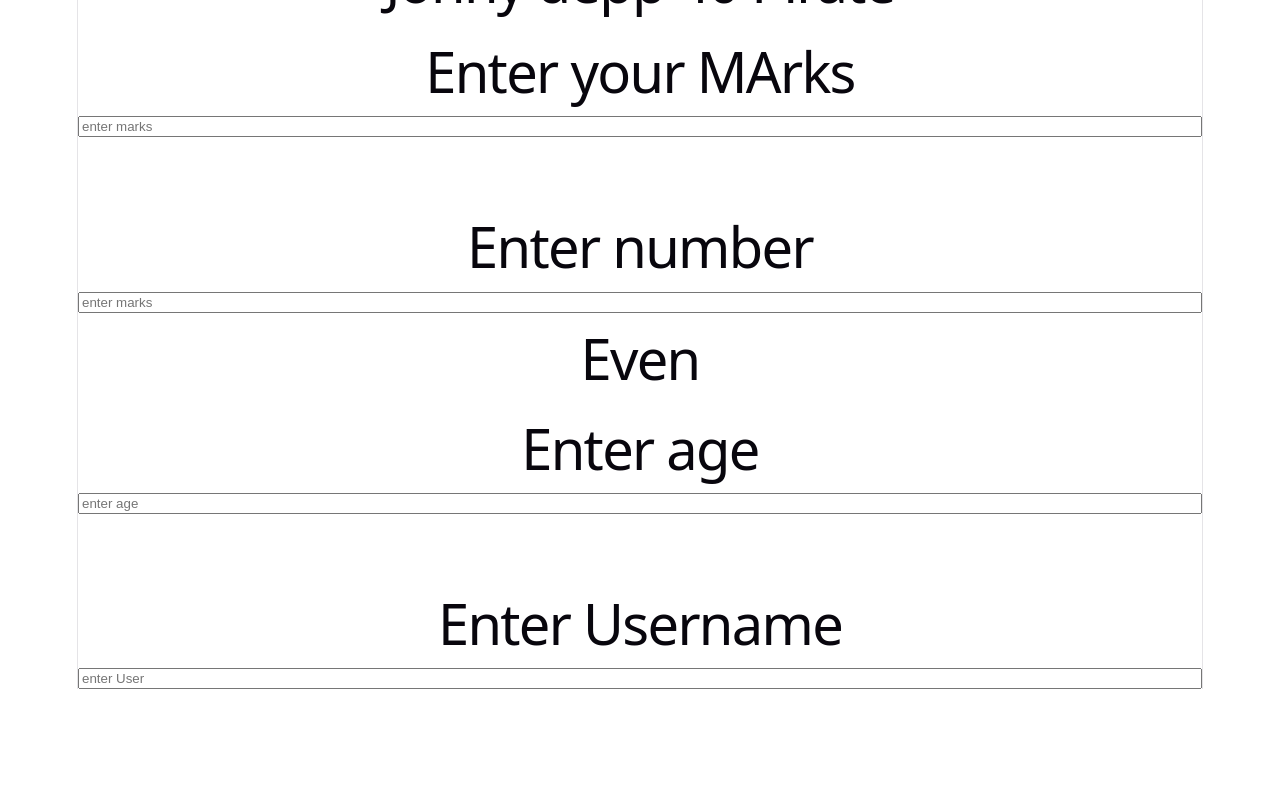
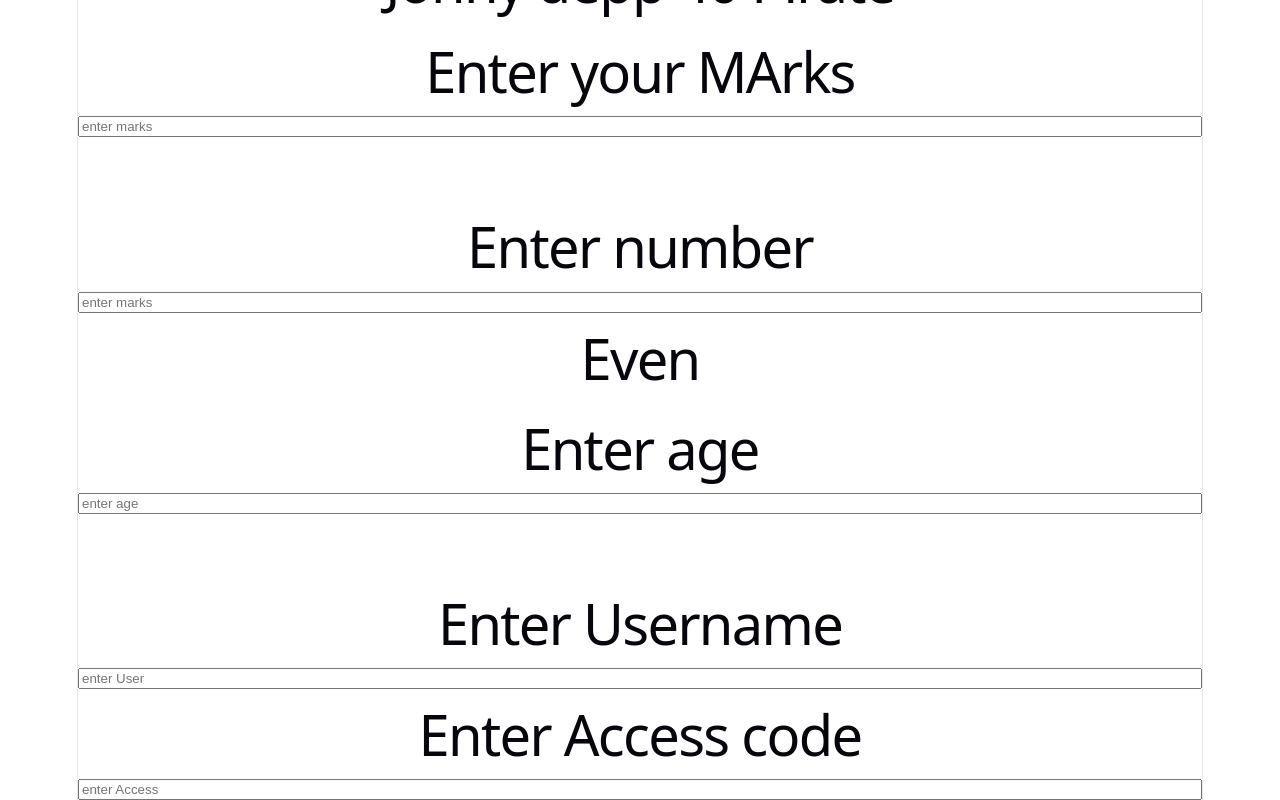
Before and after one commit to alyanshah23/test, a React (Vite) app in the folder first-assign/: page / in a window 1280 px wide. Shown: the part 334-1134 px from the top of the page. Before the commit the page ends 1023 px from the top, so only its background shows below. Built offline with nearby package versions, Linux system fonts and the light colour scheme.

Commit message:
react assignment update

```diff
--- a/first-assign/package.json
+++ b/first-assign/package.json
@@ -4,7 +4,7 @@
   "version": "0.0.0",
   "type": "module",
   "scripts": {
-    "dev": "vite",
+    "khuljasimsim": "vite",
     "build": "vite build",
     "lint": "eslint .",
     "preview": "vite preview"
--- a/first-assign/src/App.jsx
+++ b/first-assign/src/App.jsx
@@ -5,6 +5,7 @@ import Marksfromuser from "./MyComponents/Marksfromuser";
 import Evod from "./MyComponents/Evod";
 import Age from "./MyComponents/Age";
 import User from "./MyComponents/User";
+import Access from "./MyComponents/Access";
 function App() {
   return (
    <>
@@ -15,6 +16,7 @@ function App() {
     <Evod />
     <Age/>
     <User/>
+    <Access/>
    </>
   );
 }
--- /dev/null
+++ b/first-assign/src/MyComponents/Access.jsx
@@ -0,0 +1,25 @@
+import { useState } from "react";
+function Access() {
+    const [Accessn, setAccessn] = useState("");
+    let adminid = "Alyan";
+    let Admin2 = "Moderator";
+    if (Accessn === adminid || Accessn === Admin2) {
+       if(Accessn === adminid){
+         alert("welcome admin");
+       }
+       else{
+         alert("welcome moderator");
+       }
+    }
+
+    return (
+        <>
+            <h1>Enter Access code</h1>
+            <input type="text"
+                placeholder="enter Access " value={Accessn}
+                onChange={(e) => setAccessn(e.target.value)} />
+
+        </>
+    )
+}
+export default Access;
```
Also changed, not shown: first-assign/src/MyComponents/funcom.jsx (deleted).
